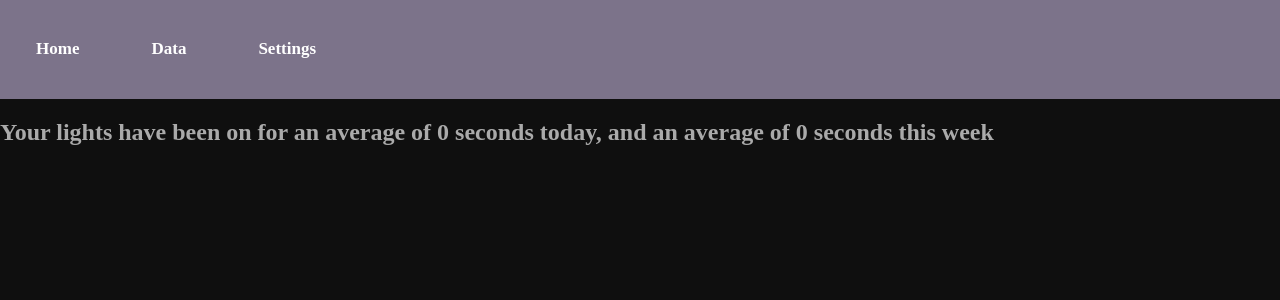
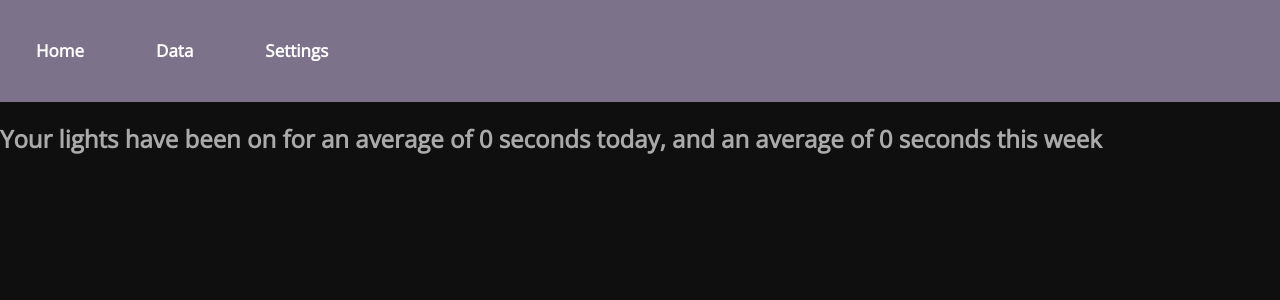
Before and after one commit to kinghos/Filament, a Django app: page /filament/ in a window 1280 px wide. Shown: the top 300 px of the page. Run offline with Django 4.2, Linux system fonts and the light colour scheme; data comes from the database, SQL or seed files in the repository.

Commit message:
fixed git stuff, reverted to before forms were added

```diff
--- a/Filament/light_monitoring/static/light_monitoring/style.css
+++ b/Filament/light_monitoring/static/light_monitoring/style.css
@@ -1,5 +1,7 @@
+@import url('https://fonts.googleapis.com/css2?family=Open+Sans:wght@300&display=swap');
+
 body {
-    font-family:"Century Gothic";
+    font-family:"Open Sans";
     background-color: rgb(15, 15, 15);
     color: rgb(170, 170, 170);
     margin: 0;
--- a/Filament/light_monitoring/templates/light_monitoring/settings.html
+++ b/Filament/light_monitoring/templates/light_monitoring/settings.html
@@ -7,4 +7,5 @@
 {%endblock%}
 
 {%block body%}
+
 {%endblock%}
```
